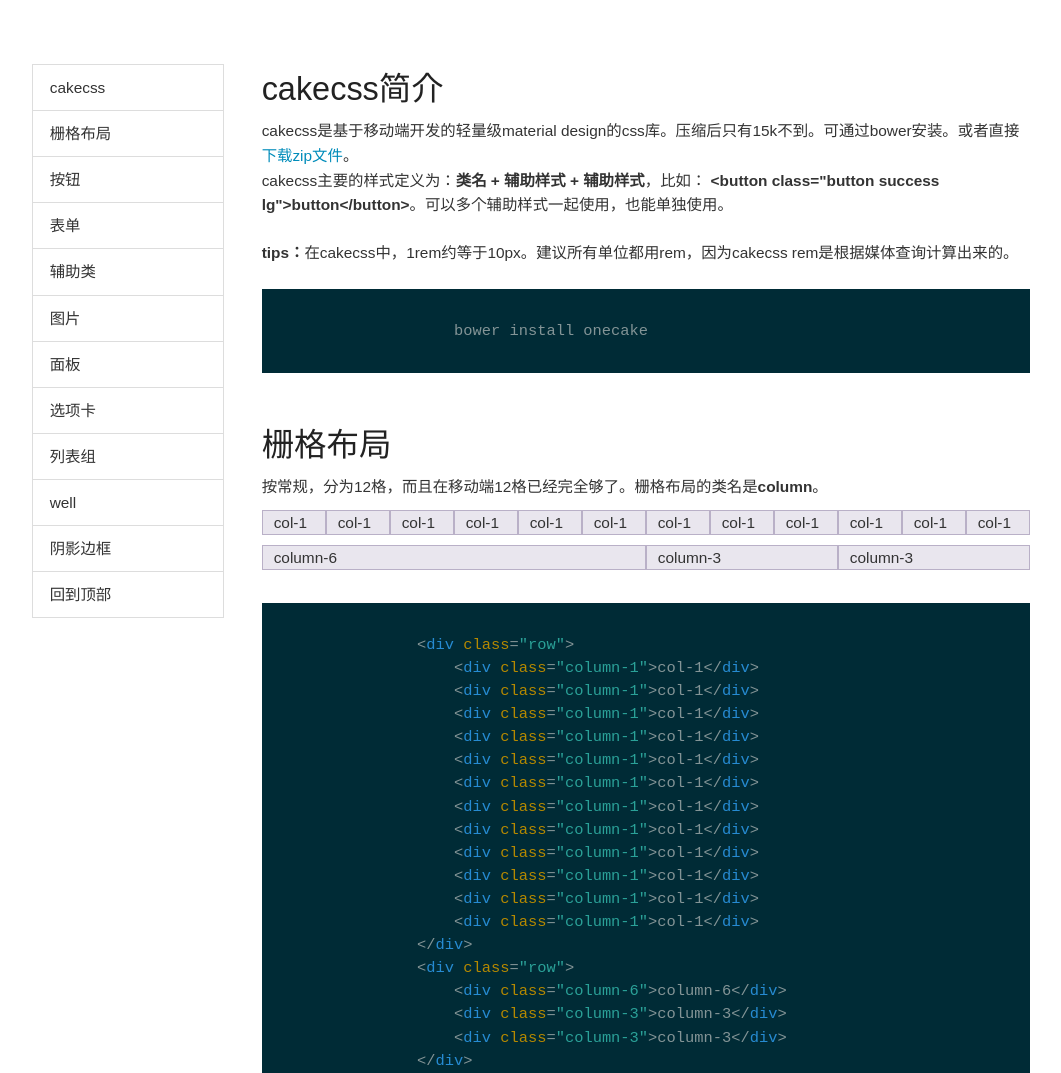
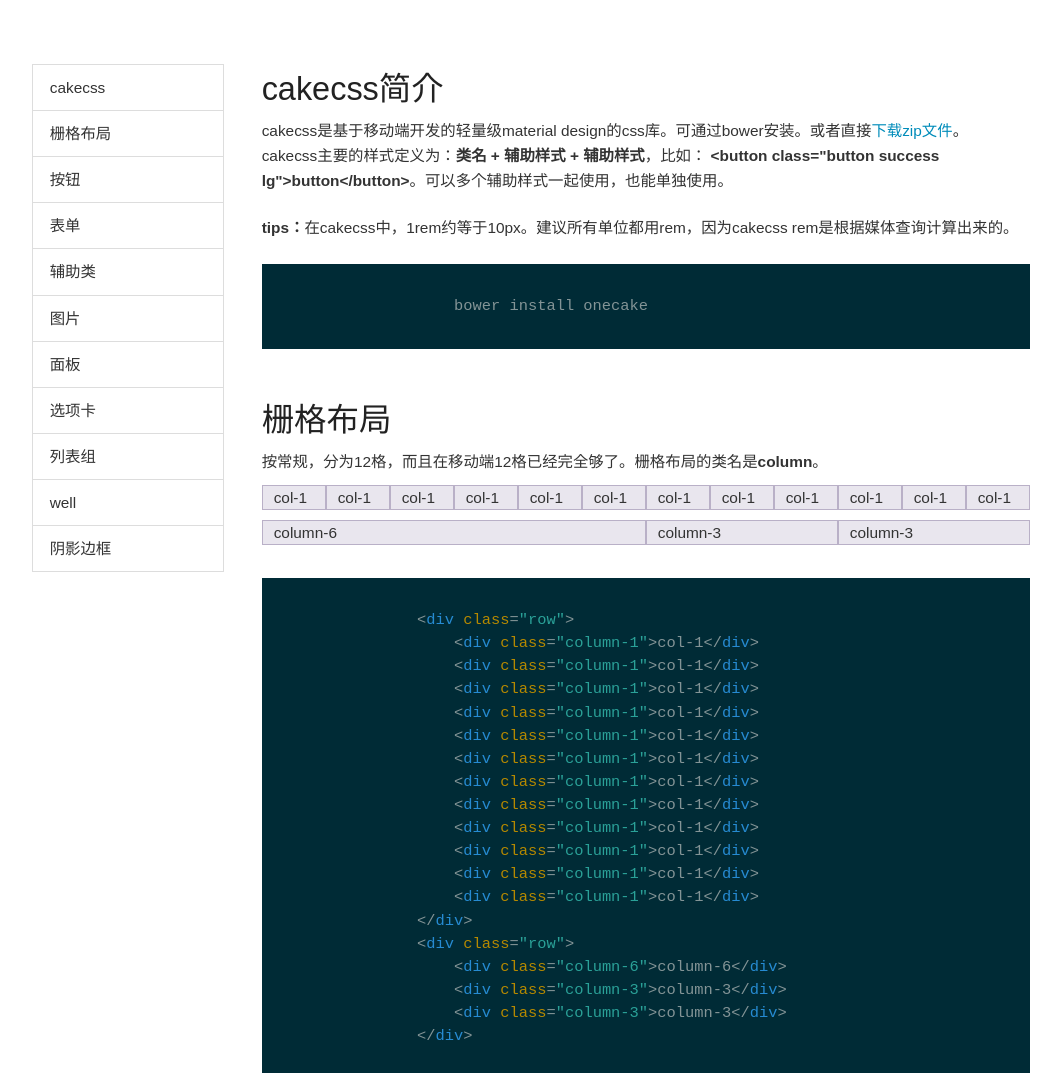
Before and after one commit to yy-dev7/one-cake, a website: page index.html in a window 1280 px wide. Shown: the top 1073 px of the page, without its empty margins (109-1170 px from the left). Drawn offline with Linux system fonts and the light colour scheme.

Commit message:
update docs

```diff
--- a/index.html
+++ b/index.html
@@ -26,13 +26,12 @@
                 <a href="#listgroup" class="item">列表组</a>
                 <a href="#well" class="item">well</a>
                 <a href="#whiteframe" class="item">阴影边框</a>
-                <a href="#" class="item">回到顶部</a>
             </div>
         </nav>
         <div class="main-content">
             <section id="cakecss-intro">
                 <h1>cakecss简介</h1>
-                <p>cakecss是基于移动端开发的轻量级material design的css库。压缩后只有15k不到。可通过bower安装。或者直接<a href="https://github.com/mervynyang/one-cake/zipball/master">下载zip文件</a>。</p>
+                <p>cakecss是基于移动端开发的轻量级material design的css库。可通过bower安装。或者直接<a href="https://github.com/mervynyang/one-cake/zipball/master">下载zip文件</a>。</p>
                 <p>cakecss主要的样式定义为：<strong>类名 + 辅助样式 + 辅助样式</strong>，比如： <strong>&lt;button class=&quot;button success lg&quot;&gt;button&lt;/button&gt;</strong>。可以多个辅助样式一起使用，也能单独使用。</p>
                 <br>
                 <p><strong>tips：</strong>在cakecss中，1rem约等于10px。建议所有单位都用rem，因为cakecss rem是根据媒体查询计算出来的。</p>
```
